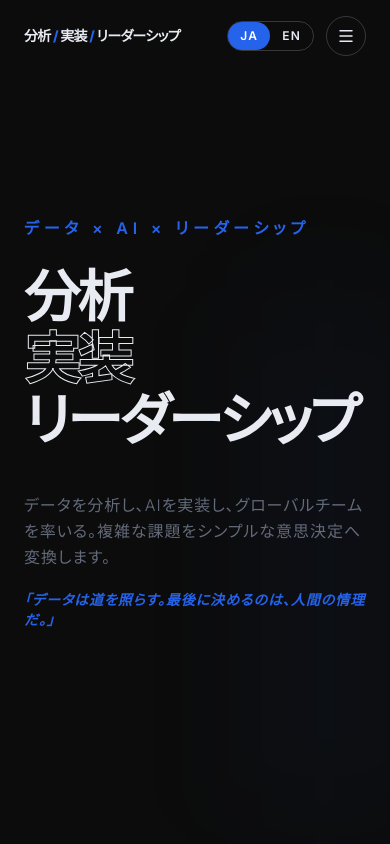
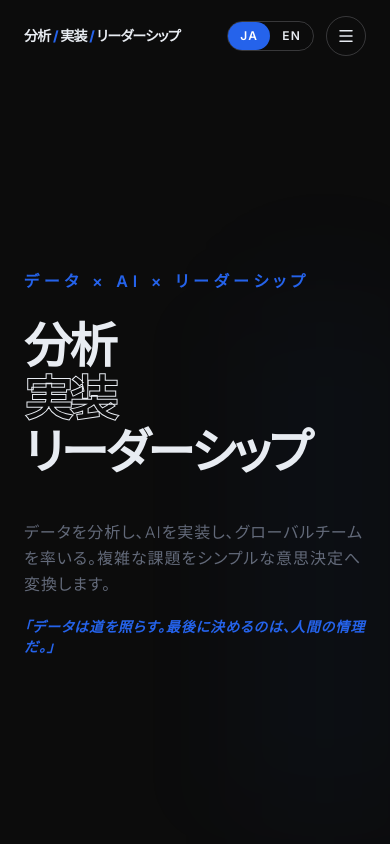
Before and after one commit to KoryoK/my-portfolio, a React (Vite) app: page / in a window 390 px wide. Shown: the top 844 px of the page. Built offline with nearby package versions, Linux system fonts and the light colour scheme.

Commit message:
fix: reduce hero h1 size, add top padding

```diff
--- a/src/App.tsx
+++ b/src/App.tsx
@@ -314,7 +314,7 @@
       )}
 
       {/* Hero Section */}
-      <section id="home" className="relative h-screen flex items-center px-6 md:px-12 overflow-hidden">
+      <section id="home" className="relative h-screen flex items-center px-6 md:px-12 overflow-hidden pt-20 md:pt-0">
         <div className="max-w-7xl w-full grid md:grid-cols-[3fr_2fr] gap-0 items-center">
 
           {/* Left: Identity */}
@@ -325,7 +325,7 @@
               transition={{ duration: 1, ease: "easeOut" }}
             >
               <span className="text-accent font-semibold tracking-[0.3em] uppercase mb-6 block">{t.hero.label}</span>
-              <h1 className={`text-[clamp(3.5rem,10vw,9rem)] font-extrabold mb-10 ${isJa ? 'leading-[1.1]' : 'leading-[0.85]'}`}>
+              <h1 className={`text-[clamp(3rem,7vw,6.5rem)] font-extrabold mb-10 ${isJa ? 'leading-[1.1]' : 'leading-[0.85]'}`}>
                 {isJa ? (
                   <>
                     分析<br />
```
